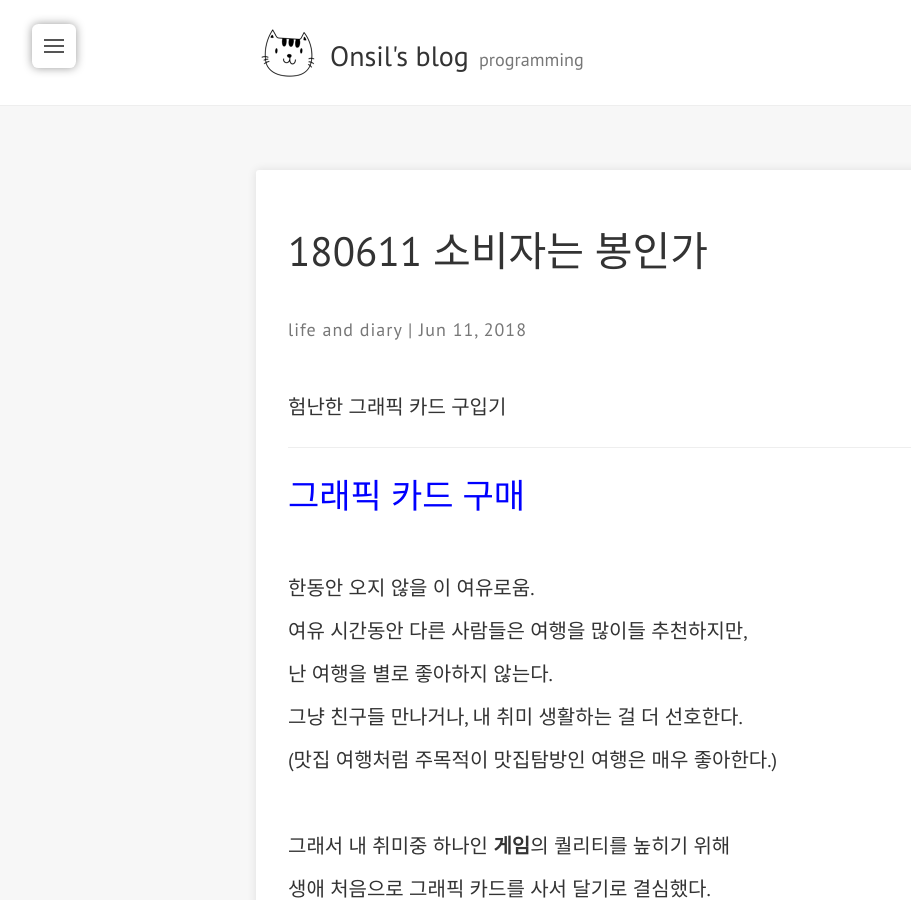
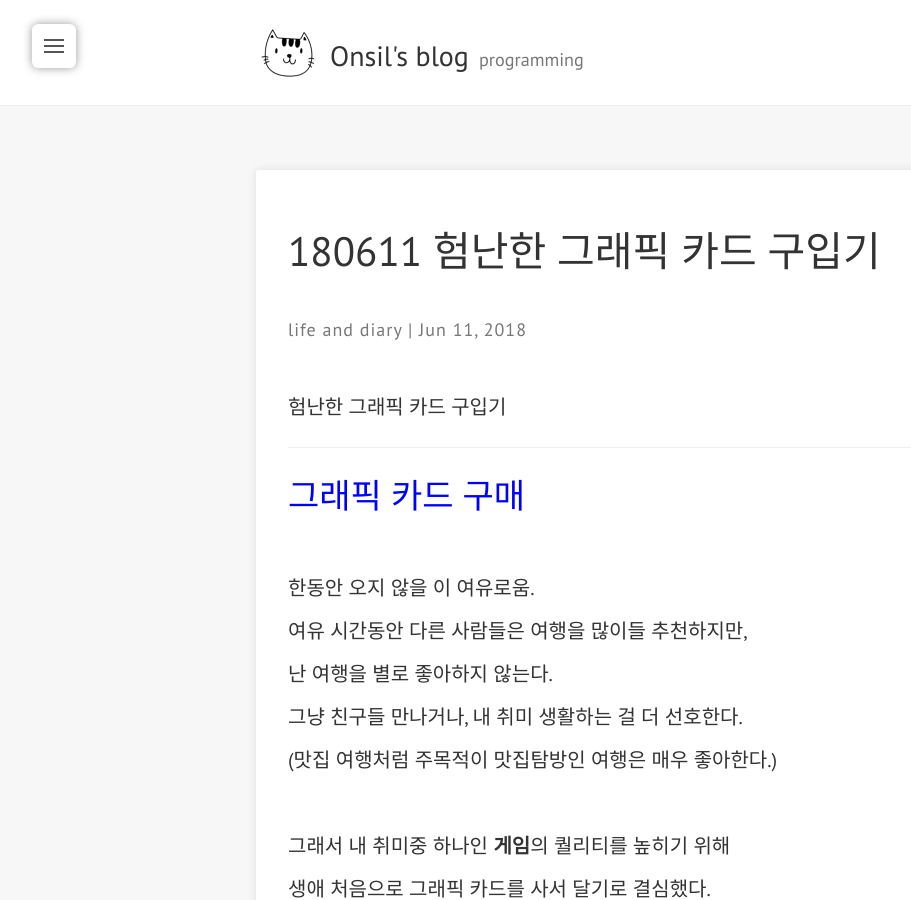
Before and after one commit to Onsil-TheGreenHouse/Onsil-TheGreenHouse.github.io, a Jekyll site: the page built from _posts/life/diary/2018-06-11-diary.md, in a window 1280 px wide and 900 px high. Shown: the whole window, without its empty margins (0-911 px from the left). Built offline with Jekyll 4.4.1, drawn with Linux system fonts in a browser that asks for light colours; nearby versions of some CDN libraries; comment, search, counter and statistics services are not loaded.

Commit message:
change diary title

```diff
--- a/_posts/life/diary/2018-06-11-diary.md
+++ b/_posts/life/diary/2018-06-11-diary.md
@@ -1,6 +1,6 @@
 ---
 layout: post
-title:  "180611 소비자는 봉인가"
+title:  "180611 험난한 그래픽 카드 구입기"
 date:   2018-06-11 12:30:00
 description: 180611 일기
 categories:
```
Also changed, not shown: assets/images/cat-logo5.png (added), assets/images/cat-logo6.png (added).
